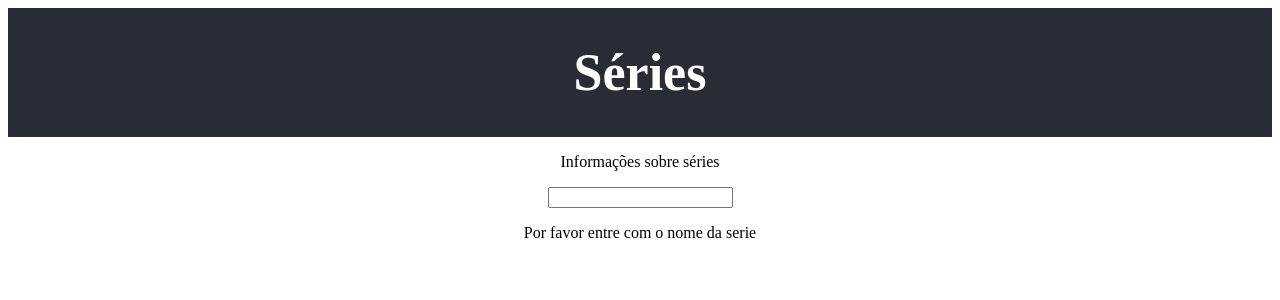
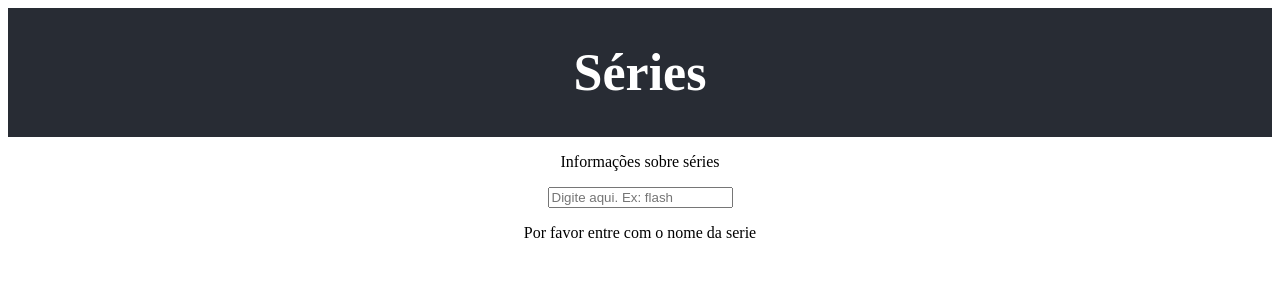
Before and after one commit to wagnersantos/Series, a React (Create React App) app: page / in a window 1280 px wide. Shown: the top 300 px of the page. Built offline with nearby package versions, Linux system fonts and the light colour scheme.

Commit message:
alterando placeholder

```diff
--- a/src/components/series/Series.js
+++ b/src/components/series/Series.js
@@ -25,7 +25,8 @@ class Series extends Component{
 			<div>
 			    <Intro message ='Informações sobre séries'/>
 				<div>
-					<input value={seriesName} type='text' onChange={this.onSeriesInputChange} />
+					<input value={seriesName} type='text' placeholder='Digite aqui. Ex: flash'
+						onChange={this.onSeriesInputChange} />
 				</div>
 				{
 					!isFetching && series.length === 0 && seriesName.trim() === ''
```
